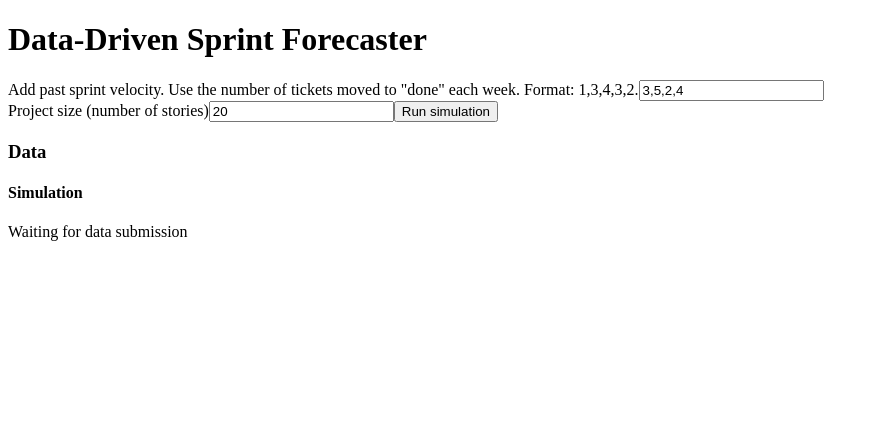
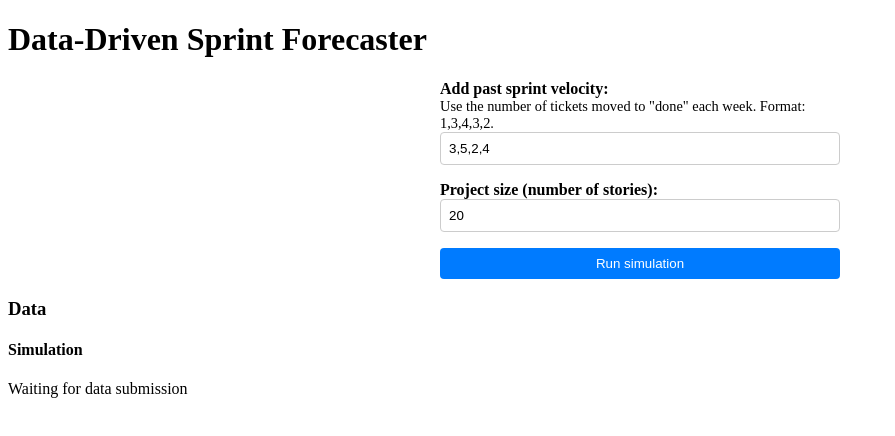
Before and after one commit to ZakLaughton/monte-carlo-forecaster, a React (Vite) app: page / in a window 1280 px wide. Shown: the top 436 px of the page, without its empty margins (0-895 px from the left). Built offline with nearby package versions, Linux system fonts and the light colour scheme.

Commit message:
enhance styling and layout for DeliveryOddsChart, DeliveryOddsTable, and SimulationForm components

```diff
--- a/src/components/DeliveryOddsChart.tsx
+++ b/src/components/DeliveryOddsChart.tsx
@@ -31,7 +31,7 @@ function calculatePercentileData(data: { weeks: number; p: number }[]) {
 
 export function DeliveryOddsChart({ data }: Props) {
   return (
-    <div style={{ width: "100%", height: 300 }}>
+    <div style={{ width: "100%", height: 300, padding: "20px" }}>
       <ResponsiveContainer>
         <LineChart data={data}>
           <CartesianGrid strokeDasharray="3 3" />
@@ -57,7 +57,9 @@ export function DeliveryOddsTable({ data }: Props) {
   const percentiles = calculatePercentileData(data);
 
   return (
-    <table style={{ width: "100%", borderCollapse: "collapse" }}>
+    <table
+      style={{ width: "100%", borderCollapse: "collapse", marginTop: "20px" }}
+    >
       <thead>
         <tr>
           <th style={{ border: "1px solid #ddd", padding: "8px" }}>
@@ -128,7 +130,7 @@ export function DeliveryOddsBarChart({ data }: Props) {
 
 export function DeliveryOddsAreaChart({ data }: Props) {
   return (
-    <div style={{ width: "100%", height: 300 }}>
+    <div style={{ width: "100%", height: 300, padding: "20px" }}>
       <ResponsiveContainer>
         <AreaChart data={data}>
           <CartesianGrid strokeDasharray="3 3" />
--- a/src/components/SimulationForm.tsx
+++ b/src/components/SimulationForm.tsx
@@ -15,25 +15,71 @@ export const SimulationForm = ({ onRun }: Props) => {
 
   return (
     <>
-      <form onSubmit={handleSubmit}>
-        <label style={{ display: "block" }}>
-          Add past sprint velocity. Use the number of tickets moved to "done"
-          each week. Format: 1,3,4,3,2.
+      <form
+        onSubmit={handleSubmit}
+        style={{
+          display: "flex",
+          flexDirection: "column",
+          gap: "1rem",
+          maxWidth: "400px",
+          margin: "0 auto",
+        }}
+      >
+        <label
+          style={{
+            display: "flex",
+            flexDirection: "column",
+            fontWeight: "bold",
+          }}
+        >
+          Add past sprint velocity:
+          <span style={{ fontSize: "0.9rem", fontWeight: "normal" }}>
+            Use the number of tickets moved to "done" each week. Format:
+            1,3,4,3,2.
+          </span>
           <input
             type="text"
             value={velocityStr}
             onChange={(e) => setVelocityStr(e.target.value)}
+            style={{
+              padding: "0.5rem",
+              border: "1px solid #ccc",
+              borderRadius: "4px",
+            }}
           />
         </label>
-        <label>
-          Project size (number of stories)
+        <label
+          style={{
+            display: "flex",
+            flexDirection: "column",
+            fontWeight: "bold",
+          }}
+        >
+          Project size (number of stories):
           <input
             type="number"
             value={projectSize}
             onChange={(e) => setProjectSize(Number(e.target.value))}
+            style={{
+              padding: "0.5rem",
+              border: "1px solid #ccc",
+              borderRadius: "4px",
+            }}
           />
         </label>
-        <button type="submit">Run simulation</button>
+        <button
+          type="submit"
+          style={{
+            padding: "0.5rem 1rem",
+            backgroundColor: "#007BFF",
+            color: "white",
+            border: "none",
+            borderRadius: "4px",
+            cursor: "pointer",
+          }}
+        >
+          Run simulation
+        </button>
       </form>
     </>
   );
```
